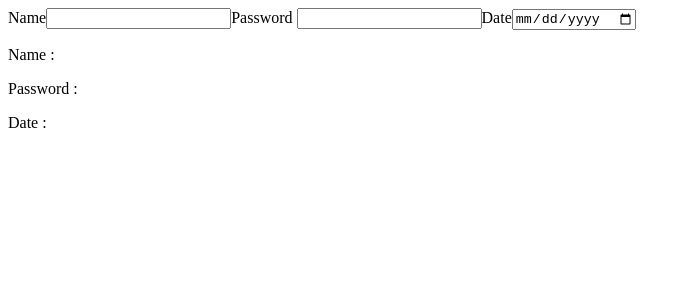
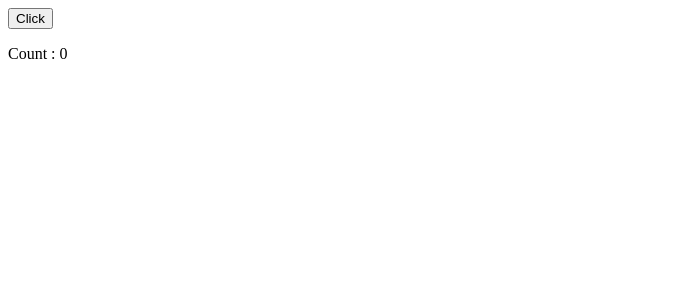
Before and after one commit to mukeshrao-cesit/ReactJS_VSS, a React (Vite) app in the folder Class-Component/: page / in a window 1280 px wide. Shown: the top 300 px of the page, without its empty margins (0-691 px from the left). Built offline with nearby package versions, Linux system fonts and the light colour scheme.

Commit message:
functional component

```diff
--- a/Class-Component/src/App.jsx
+++ b/Class-Component/src/App.jsx
@@ -1,9 +1,11 @@
 import ClassCompwithState from "./ClassCompwithState";
+import { FunctionalComp } from "./FunctionalComp";
 
 function App() {
   return (
     <div>
-      <ClassCompwithState />
+      {/* <ClassCompwithState /> */}
+      <FunctionalComp />
     </div>
   );
 }
--- /dev/null
+++ b/Class-Component/src/FunctionalComp.jsx
@@ -0,0 +1,15 @@
+import React from "react";
+import { useState } from "react";
+
+export const FunctionalComp = () => {
+  const [count, setCount] = useState(0);
+  function handleIncrement() {
+    setCount(count + 1);
+  }
+  return (
+    <div>
+      <button onClick={handleIncrement}>Click</button>
+      <p>Count : {count}</p>
+    </div>
+  );
+};
```
